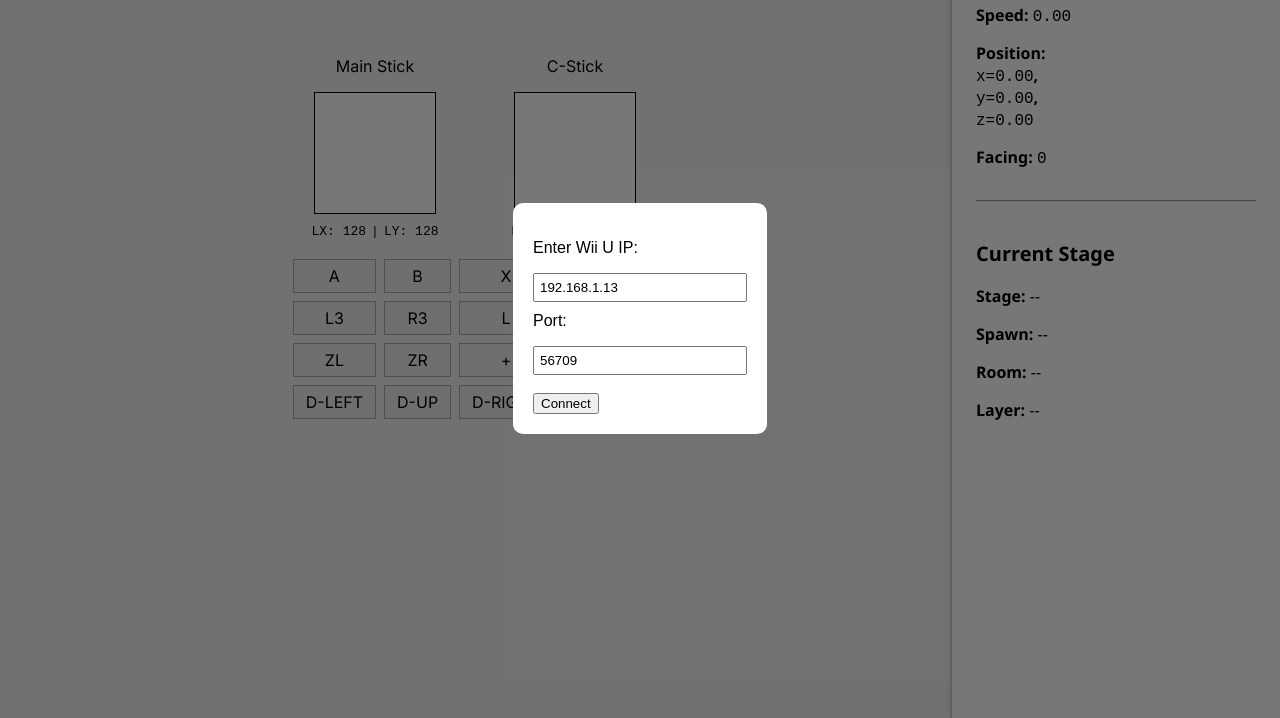
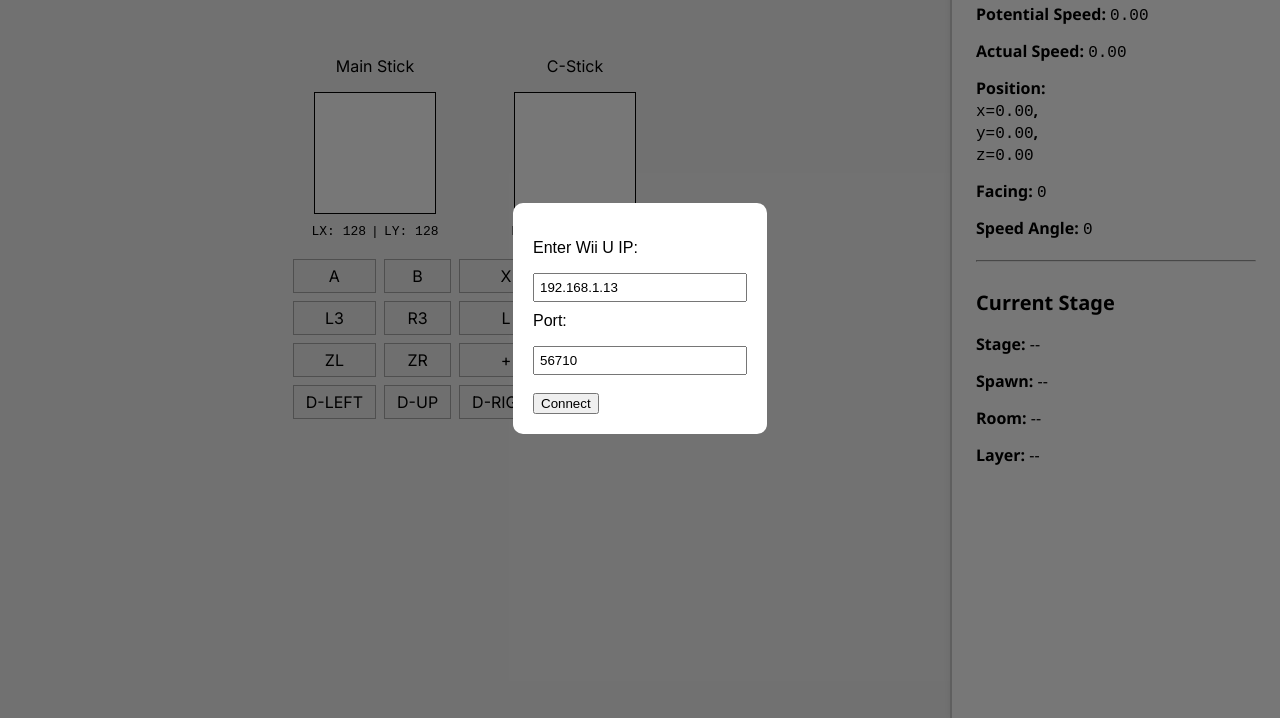
Before and after one commit to Nyatlov/dataviewer-client-twwhd, a plain HTML site: page ui/index.html in a window 1280 px wide. Shown: the part 82-800 px from the top of the page. Drawn offline with Linux system fonts and the light colour scheme.

Commit message:
New features
-Added Speed Angle
-Added Potential Speed
-Changed to port 56710

```diff
--- a/ui/index.html
+++ b/ui/index.html
@@ -44,15 +44,18 @@
 
     <div class="right-panel">
       <h2>Link Info</h2>
-      <p><strong>Speed:</strong> <span id="speed">0.00</span></p>
+      <p><strong>Potential Speed:</strong> <span id="speed">0.00</span></p>
+      <p><strong>Actual Speed:</strong> <span id="potential-speed">0.00</span></p>
       <p><strong>Position:</strong><br>
         <span id="pos-x">x=0.00</span>,<br>
         <span id="pos-y">y=0.00</span>,<br>
         <span id="pos-z">z=0.00</span>
       </p>
       <p><strong>Facing:</strong> <span id="facing">0</span></p>
+      <p><strong>Speed Angle:</strong> <span id="speed-angle">0</span></p>
 
-      <hr style="margin: 16px 0;">
+
+      <hr style="margin: 6px 0;">
 
       <h2>Current Stage</h2>
       <p><strong>Stage:</strong> <span id="stage">--</span></p>
@@ -80,7 +83,7 @@
     <p>Enter Wii U IP:</p>
     <input id="ip-input" type="text" value="192.168.1.13" style="width:200px; padding:5px;">
     <p style="margin-top:10px;">Port:</p>
-    <input id="port-input" type="text" value="56709" style="width:200px; padding:5px;">
+    <input id="port-input" type="text" value="56710" style="width:200px; padding:5px;">
     <br><br>
     <button
       onclick="window.pywebview.api.connect(document.getElementById('ip-input').value, document.getElementById('port-input').value)">Connect</button>
--- a/ui/script.js
+++ b/ui/script.js
@@ -107,10 +107,15 @@ document.addEventListener("DOMContentLoaded", () => {
     if ("facing" in data) {
       document.getElementById("facing").textContent = data.facing;
     }
+    if ("potentialSpeed" in data)
+      document.getElementById("potential-speed").textContent = data.potentialSpeed.toFixed(2);
+
+    if ("speedAngle" in data)
+      document.getElementById("speed-angle").textContent = data.speedAngle;
 
     if ("stage" in data) {
-    document.getElementById("stage").textContent = data.stage;
-    lastStage = data.stage;
+      document.getElementById("stage").textContent = data.stage;
+      lastStage = data.stage;
     }
     if ("spawn" in data) document.getElementById("spawn").textContent = data.spawn;
     if ("room" in data) document.getElementById("room").textContent = data.room;
--- a/ui/style.css
+++ b/ui/style.css
@@ -87,7 +87,7 @@ canvas {
   box-shadow: -2px 0 5px rgba(0, 0, 0, 0.05);
   display: flex;
   flex-direction: column;
-  gap: 6px;
+  gap: 5px;
   font-size: 16px;
   font-family: "Segoe UI", sans-serif;
 }
@@ -109,7 +109,9 @@ canvas {
 
 
 #speed,
+#potential-speed,
 #pos-x,
+#speed-angle,
 #pos-y,
 #pos-z,
 #facing {
```
Also changed, not shown: 1 other file.
